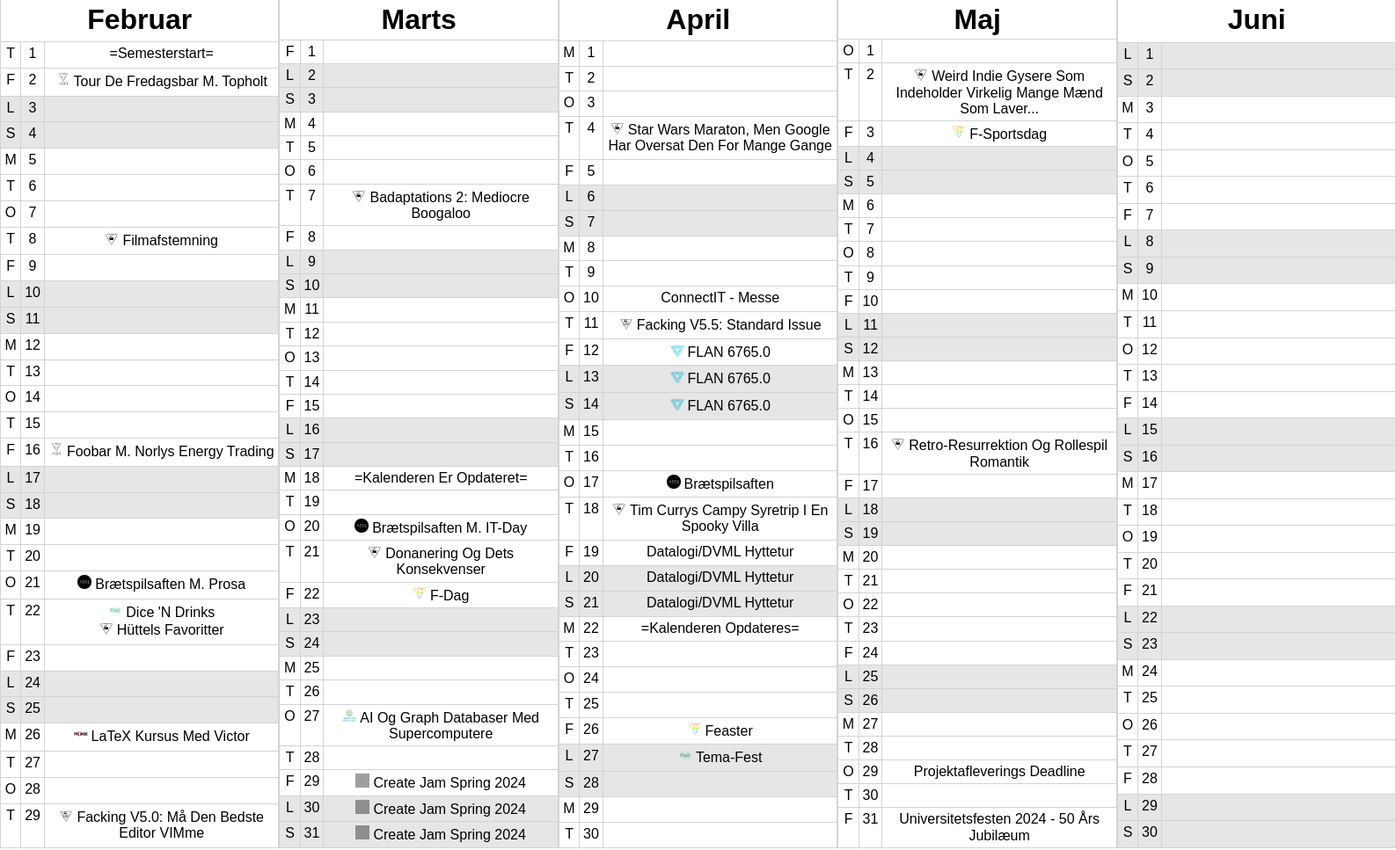
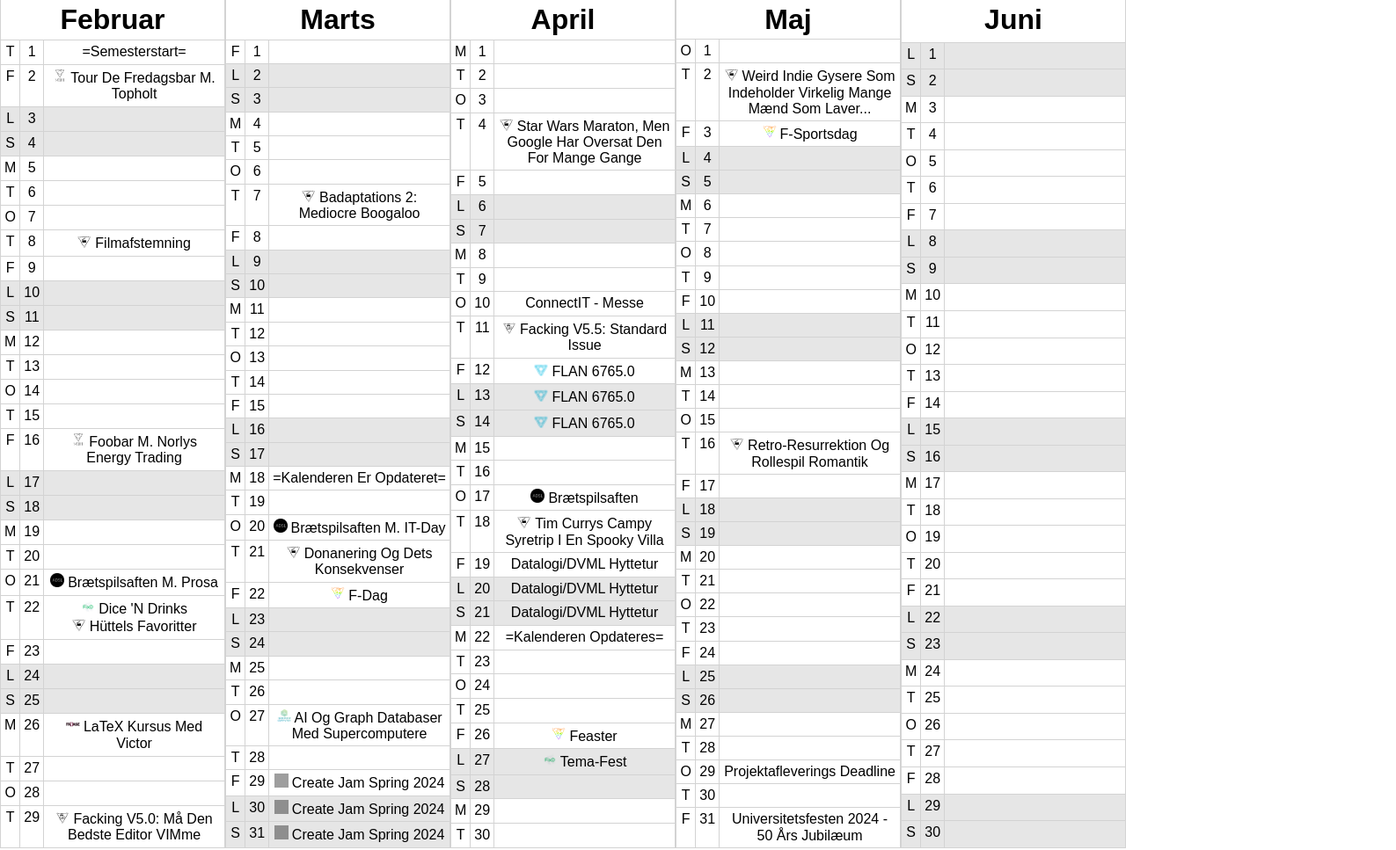
Before and after one commit to krestenlaust/SemesterCalendar, a plain HTML site: page index.html in a window 1280 px wide. Shown: the top 967 px of the page at 88% size, 1587 px wide, since content can reach past the window. Drawn offline with Linux system fonts and the light colour scheme; grey boxes are pictures that could not be loaded.

Commit message:
Width for non-print fits webpage

```diff
--- a/style.css
+++ b/style.css
@@ -4,8 +4,8 @@
     font-family: 'Arial';
 }
 body {
-    width: 420mm; /* Blaze it */
-    height: 297mm;
+    width: 100vw; /* Blaze it */
+    box-sizing: border-box;
 }
 main {
     display: flex;
@@ -27,7 +27,7 @@ main {
     text-align: center;
     padding: 0.25rem;
     text-transform: capitalize;
-    line-height: 1.1337; /* Magic number! 🪄✨ */
+    line-height: 1.1337; /* L33T magic number! 🪄✨ */
 }
 .month h3 {
     grid-column: 1 / 4;
@@ -84,3 +84,10 @@ footer article img {
 footer article p:first-of-type {
     font-weight: 600;
 }
+
+@media print {
+    body {
+        width: 420mm; /* Blaze it */
+        height: 297mm;
+    }
+}
```
